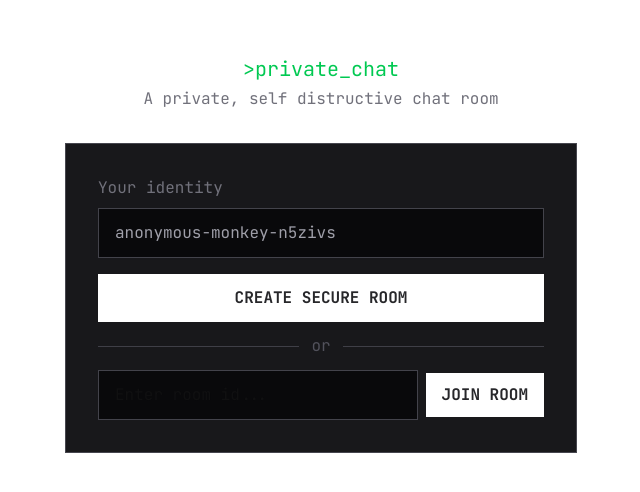
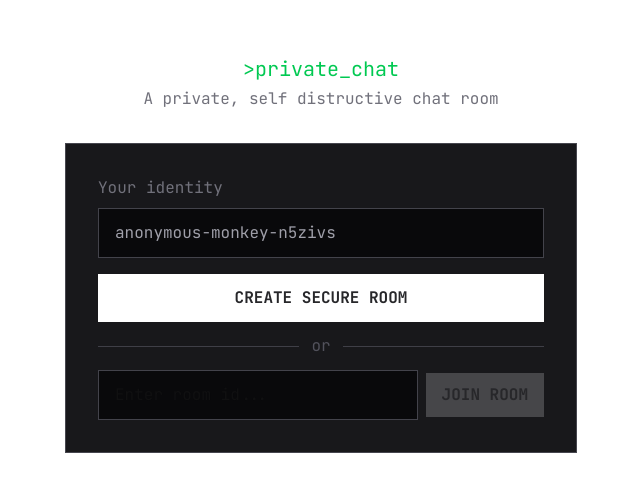
Before and after one commit to devSubham35/private-realtime-chat, a Next.js app: page / in a window 1280 px wide. Shown: the part 146-638 px from the top of the page, without its empty margins (319-959 px from the left). Built offline with nearby package versions, Linux system fonts and the light colour scheme; what @elysia/eden would draw is missing.

Commit message:
ft: joining room feature implemented

```diff
--- a/src/app/components/HomePage.tsx
+++ b/src/app/components/HomePage.tsx
@@ -6,8 +6,11 @@ const HomePage = () => {
 
     const {
         username,
+        joiningRoomId,
+        handleJoinRoom,
         createRoomMutate,
-        isRoomCreatepending
+        setJoiningRoomId,
+        isRoomCreatepending,
     } = useCreateRoom()
 
     return (
@@ -40,11 +43,14 @@ const HomePage = () => {
 
                 <div className="flex flex-col lg:flex-row items-center justify-between gap-4 lg:gap-2 tex-[#9f071138]">
                     <input
-                        value=""
+                        value={joiningRoomId}
                         placeholder="Enter room id..."
+                        onChange={(e)=> setJoiningRoomId(e.target.value)}
                         className="w-full border border-zinc-600/80 py-3 px-4 bg-zinc-950 text-[14px] lg:text-base disabled:text-zinc-600"
                     />
                     <button
+                        onClick={()=> handleJoinRoom()}
+                        disabled={joiningRoomId.trim().length <= 0}
                         className="w-full lg:w-fit whitespace-nowrap py-2.5 px-4 flex justify-center items-center bg-white text-zinc-800 font-bold
                         cursor-pointer hover:bg-white/80 transition-colors duration-300 text-[14px] lg:text-base disabled:bg-white/20">
                         {`JOIN ROOM`}
--- a/src/hooks/useCreateRoom.ts
+++ b/src/hooks/useCreateRoom.ts
@@ -10,6 +10,8 @@ import type { ApiResponseType } from "@/lib/ApiResponse";
 const useCreateRoom = () => {
 
   const router = useRouter()
+  const [joiningRoomId, setJoiningRoomId] = useState<string>("");
+
   const [username] = useState(() => {
     if (typeof window === "undefined") return ""
     return handleGetUsername()
@@ -30,10 +32,18 @@ const useCreateRoom = () => {
     }
   })
 
+  const handleJoinRoom = () => {
+    console.log("hello")
+    router.push(`http://localhost:3000/room/${joiningRoomId}`)
+  }
+
 
   return {
     username,
+    joiningRoomId,
+    handleJoinRoom,
     createRoomMutate,
+    setJoiningRoomId,
     isRoomCreatepending,
   }
 }
```
